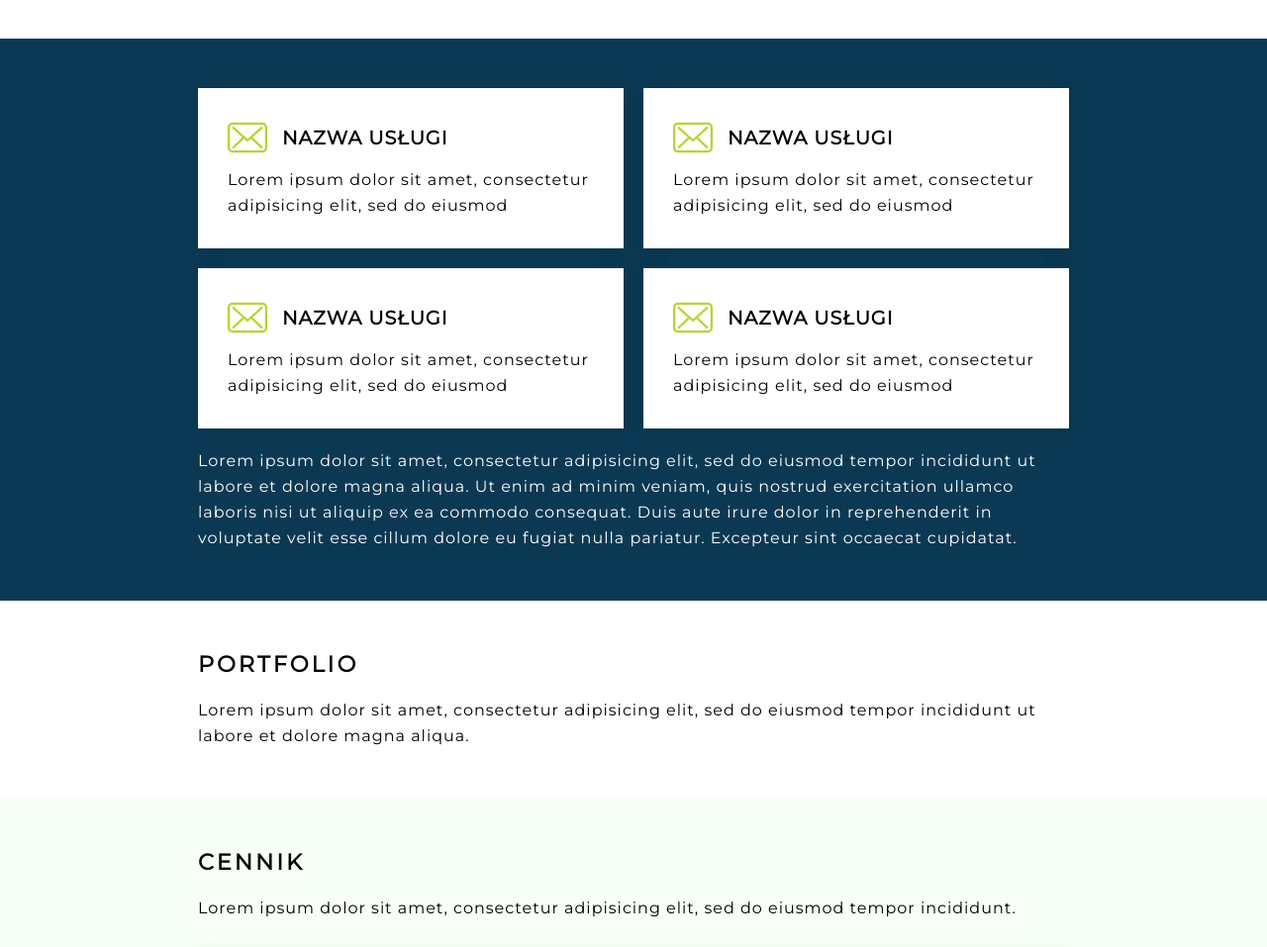
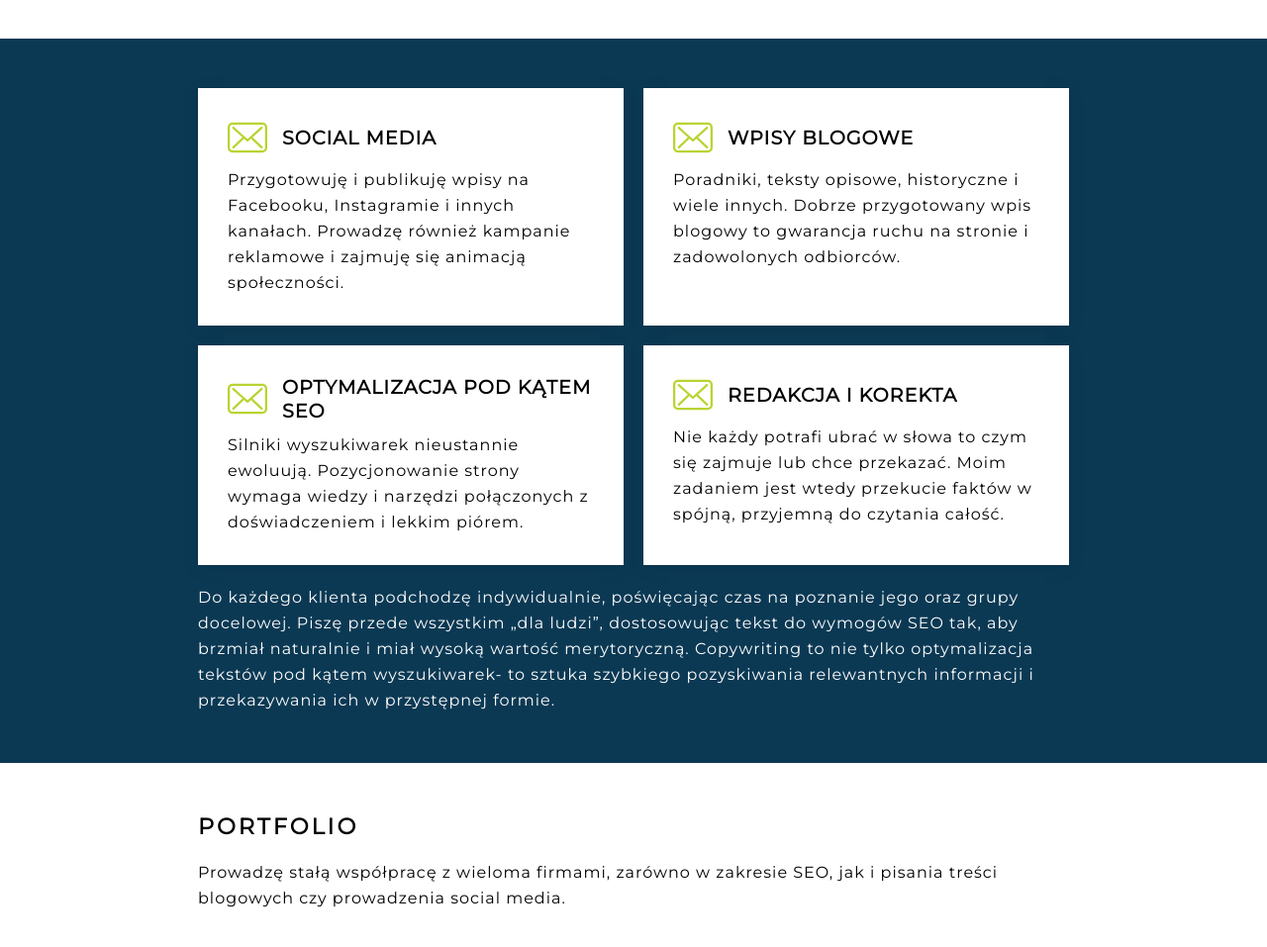
Before and after one commit to 3Milo/DarkSide, a website: page index.html in a window 1280 px wide. Shown: the part 515-1472 px from the top of the page at 99% size. Drawn offline with nearby package versions, Linux system fonts and the light colour scheme.

Commit message:
add polish texts

```diff
--- a/index.html
+++ b/index.html
@@ -48,11 +48,7 @@
         <div class="about">
             <div class="text">
                 <h1>O mnie</h1>
-                <p>Lorem ipsum dolor sit amet, consectetur adipisicing elit, sed do eiusmod
-                tempor incididunt ut labore et dolore magna aliqua. Ut enim ad minim veniam,
-                quis nostrud exercitation ullamco laboris nisi ut aliquip ex ea commodo
-                consequat. Duis aute irure dolor in reprehenderit in voluptate velit esse
-                cillum dolore eu fugiat nulla pariatur. Excepteur sint occaecat cupidatat non proident, sunt in culpa qui officia deserunt mollit anim id est laborum.</p>
+                <p>Pisanie jest moją pasją, którą postanowiłem przekuć w sposób na życie. Studiowałem na SGGW (biologia) oraz Politechnice Warszawskiej (Mechanika i Budowa Maszyn), aktualnie zaś zaocznie uczę się na Uniwersytecie Warszawskim (Informacja Naukowa i Bibliotekoznawstwo). Interesuję się nauką, filozofią, kulturą i sztuką. Szerokie spektrum zainteresowań oraz wiedza ogólna pomaga mi w pracy i pozwala na tworzenie wysokiej jakości treści. W wolnych chwilach gram na gitarze basowej i pochłaniam książki.</p>
             </div>
             <div class="img">
                 <img src="images/kwadrat.jpg" alt='portret'>
@@ -64,19 +60,19 @@
                     <div class="tile">
                         <div class="name">
                             <img src="images/envelope.svg" alt='icon'>
-                            <h5>Nazwa usługi</h5>
+                            <h5>Social Media</h5>
                         </div>
                         <div>
-                            <p>Lorem ipsum dolor sit amet, consectetur adipisicing elit, sed do eiusmod</p>
+                            <p>Przygotowuję i publikuję wpisy na Facebooku, Instagramie i innych kanałach. Prowadzę również kampanie reklamowe i zajmuję się animacją społeczności. </p>
                         </div>
                     </div>
                     <div class="tile">
                         <div class="name">
                             <img src="images/envelope.svg" alt='icon'>
-                            <h5>Nazwa usługi</h5>
+                            <h5>Wpisy blogowe</h5>
                         </div>
                         <div>
-                            <p>Lorem ipsum dolor sit amet, consectetur adipisicing elit, sed do eiusmod</p>
+                            <p>Poradniki, teksty opisowe, historyczne i wiele innych. Dobrze przygotowany wpis blogowy to gwarancja ruchu na stronie i zadowolonych odbiorców.</p>
                         </div>
                     </div>
                 </div>
@@ -84,43 +80,37 @@
                     <div class="tile">
                         <div class="name">
                             <img src="images/envelope.svg" alt='icon'>
-                            <h5>Nazwa usługi</h5>
+                            <h5>Optymalizacja pod kątem SEO</h5>
                         </div>
                         <div>
-                            <p>Lorem ipsum dolor sit amet, consectetur adipisicing elit, sed do eiusmod</p>
+                            <p>Silniki wyszukiwarek nieustannie ewoluują. Pozycjonowanie strony wymaga wiedzy i narzędzi połączonych z doświadczeniem i lekkim piórem.</p>
                         </div>
                     </div>
                     <div class="tile">
                         <div class="name">
                             <img src="images/envelope.svg" alt='icon'>
-                            <h5>Nazwa usługi</h5>
+                            <h5>Redakcja i korekta</h5>
                         </div>
                         <div>
-                            <p>Lorem ipsum dolor sit amet, consectetur adipisicing elit, sed do eiusmod</p>
+                            <p>Nie każdy potrafi ubrać w słowa to czym się zajmuje lub chce przekazać. Moim zadaniem jest wtedy przekucie faktów w spójną, przyjemną do czytania całość.</p>
                         </div>
                     </div>
                 </div>
             </div>
             <div class="text">
-                <p>Lorem ipsum dolor sit amet, consectetur adipisicing elit, sed do eiusmod
-                tempor incididunt ut labore et dolore magna aliqua. Ut enim ad minim veniam,
-                quis nostrud exercitation ullamco laboris nisi ut aliquip ex ea commodo
-                consequat. Duis aute irure dolor in reprehenderit in voluptate velit esse
-                cillum dolore eu fugiat nulla pariatur. Excepteur sint occaecat cupidatat.</p>
+                <p>Do każdego klienta podchodzę indywidualnie, poświęcając czas na poznanie jego oraz grupy docelowej. Piszę przede wszystkim „dla ludzi”, dostosowując tekst do wymogów SEO tak, aby brzmiał naturalnie i miał wysoką wartość merytoryczną.  Copywriting to nie tylko optymalizacja tekstów pod kątem wyszukiwarek- to sztuka szybkiego pozyskiwania relewantnych informacji i przekazywania ich w przystępnej formie.</p>
             </div>
         </div>
         <div class="portfolio">
             <h1>Portfolio</h1>
-            <p>Lorem ipsum dolor sit amet, consectetur adipisicing elit, sed do eiusmod
-            tempor incididunt ut labore et dolore magna aliqua.</p>
+            <p>Prowadzę stałą współpracę z wieloma firmami, zarówno w zakresie SEO, jak i pisania treści blogowych czy prowadzenia social media.</p>
             <div class="carousel">
 
             </div>
         </div>
         <div class="prices">
             <h1>Cennik</h1>
-            <p>Lorem ipsum dolor sit amet, consectetur adipisicing elit, sed do eiusmod
-            tempor incididunt.</p>
+            <p>Większość tekstów wyceniana jest proporcjonalnie do ilości tekstu. Jednostką jest 1000 znaków ze spacjami (zss).</p>
             <table>
                 <tr>
                     <th>Usługa</th>
```
